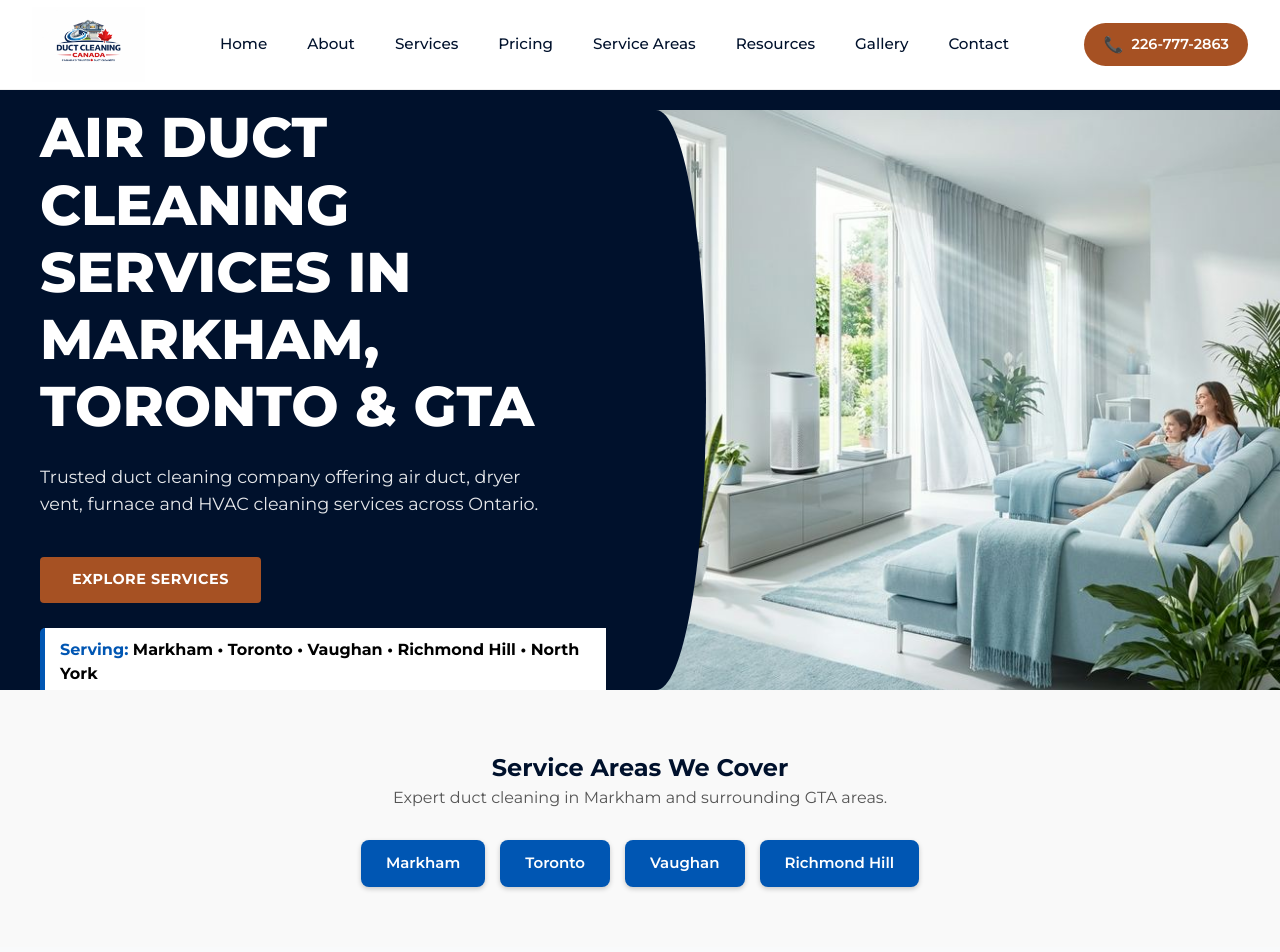
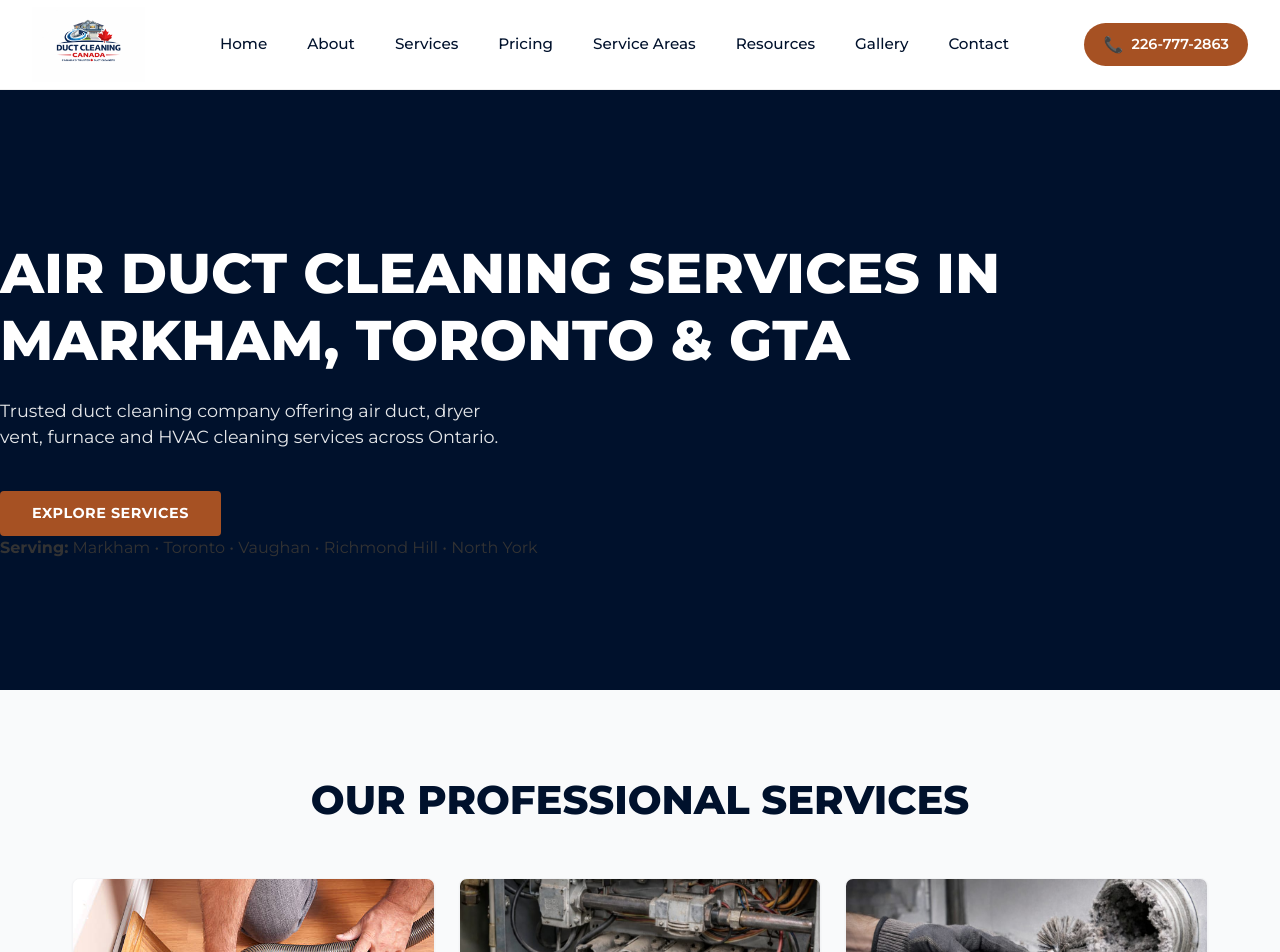
Before and after one commit to josph8487-prog/duct-Canada-original, a Next.js app: page / in a window 1280 px wide. Shown: the top 952 px of the page. Built offline with nearby package versions, Linux system fonts and the light colour scheme.

Commit message:
Update page.tsx

```diff
--- a/src/app/page.tsx
+++ b/src/app/page.tsx
@@ -88,9 +88,7 @@ export default function Home() {
       <main>
         {/* HERO SECTION */}
      <section className={styles.hero}>
-          <div className={styles.heroContentWrapper} style={{ maxWidth: '1400px', margin: '0 auto' }}>
-            <div className={styles.heroLeft}>
-              <div style={{ paddingLeft: 'max(2rem, calc((100vw - 1200px) / 2))' }}>
+  <div className={styles.heroContent}>
     <h1 className={styles.heroTitle}>
       Air Duct Cleaning Services in Markham, Toronto & GTA
     </h1>
@@ -103,39 +101,8 @@ export default function Home() {
       Explore Services
     </Link>
 
-                <div style={{
-                  marginTop: "25px",
-                  fontSize: "16px",
-                  color: "#000",
-                  fontWeight: "bold",
-                  background: "#fff",
-                  padding: "10px 15px",
-                  borderRadius: "5px",
-                  display: "inline-block",
-                  borderLeft: "5px solid #0056b3"
-                }}>
-                  <strong style={{ color: "#0056b3" }}>Serving:</strong> Markham • Toronto • Vaughan • Richmond Hill • North York
-                </div>
-              </div>
-            </div>
-            <div className={styles.heroRight}></div>
-          </div>
-        </section>
-
-        {/* SERVICE AREAS */}
-        <section style={{ padding: "60px 20px", background: "#f9f9f9" }}>
-          <div style={{ maxWidth: "1200px", margin: "0 auto", textAlign: "center" }}>
-            <h2>Service Areas We Cover</h2>
-            <p style={{ marginBottom: "30px", color: "#555" }}>
-              Expert duct cleaning in Markham and surrounding GTA areas.
-            </p>
-
-            <div style={{ display: "flex", flexWrap: "wrap", justifyContent: "center", gap: "15px" }}>
-              {["Markham", "Toronto", "Vaughan", "Richmond-Hill"].map((city) => (
-                <Link key={city} href={`/location/${city.toLowerCase()}`} style={areaBtnStyle}>
-                  {city.replace('-', ' ')}
-                </Link>
-              ))}
+    <div className={styles.servingBadge}>
+      <strong>Serving:</strong> Markham • Toronto • Vaughan • Richmond Hill • North York
     </div>
   </div>
 </section>
```
Lines whose indentation alone changed are shown as unchanged.
